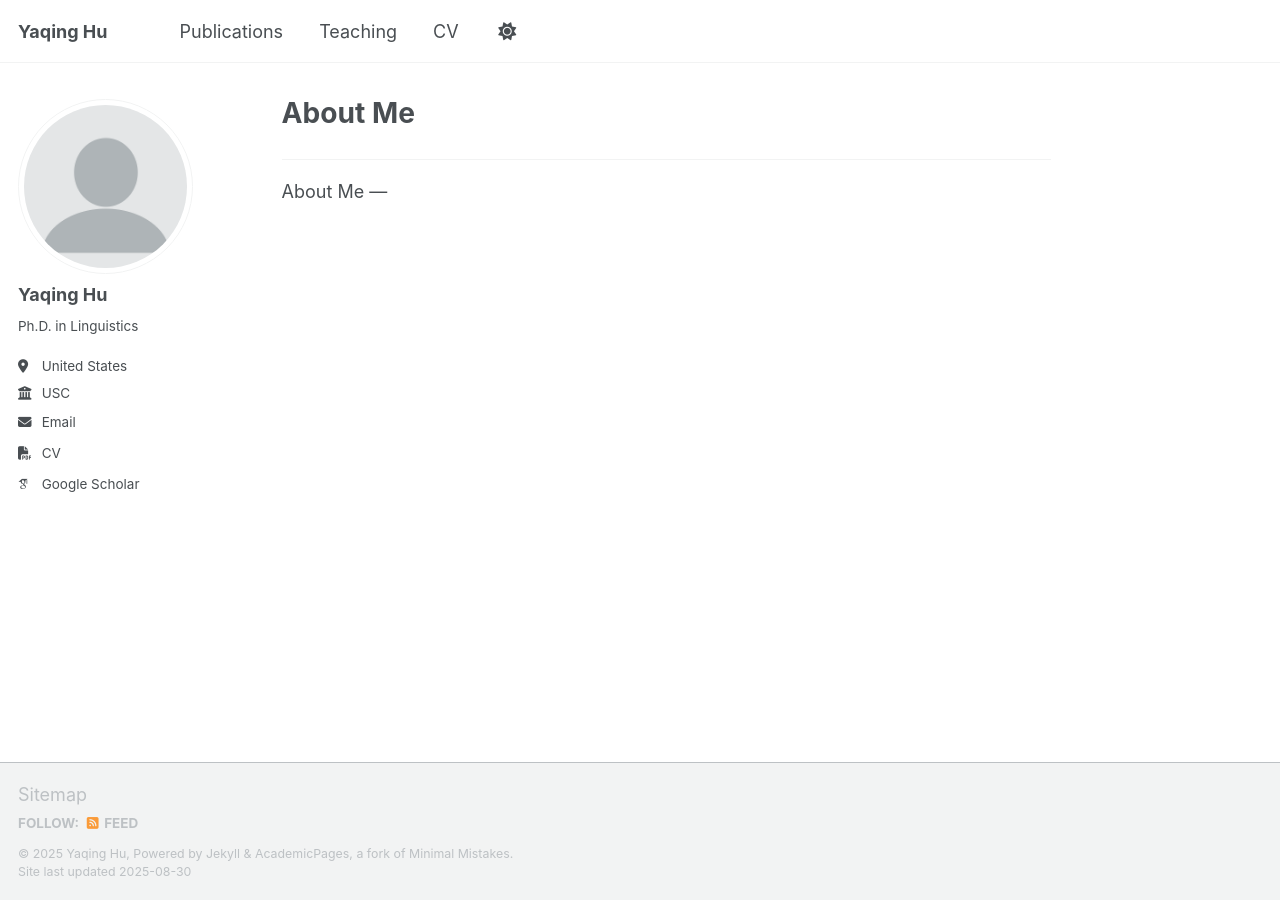
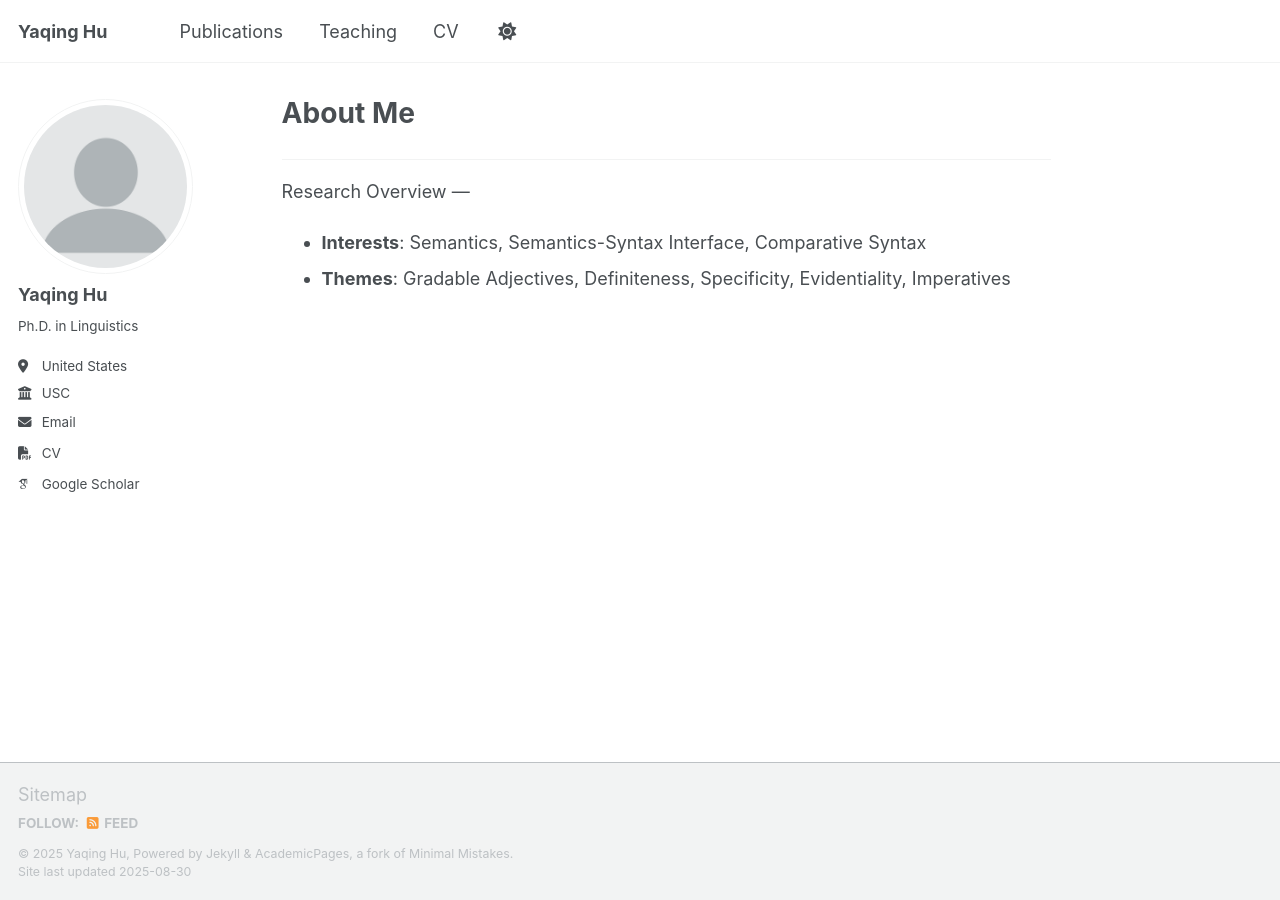
Before and after one commit to Yaqing-Hu/Yaqing-Hu.github.io, a Jekyll site: the page built from _pages/about.md, in a window 1280 px wide. Built offline with Jekyll 4.4.1, drawn with Linux system fonts in a browser that asks for light colours; some web fonts are replaced; a script that is not in the unit is left out.

Commit message:
Update about.md

```diff
--- a/_pages/about.md
+++ b/_pages/about.md
@@ -8,5 +8,7 @@ redirect_from:
 ---
 
 ---
-About Me
+Research Overview
 ---
+- **Interests**: Semantics, Semantics-Syntax Interface, Comparative Syntax
+- **Themes**: Gradable Adjectives, Definiteness, Specificity, Evidentiality, Imperatives
```
